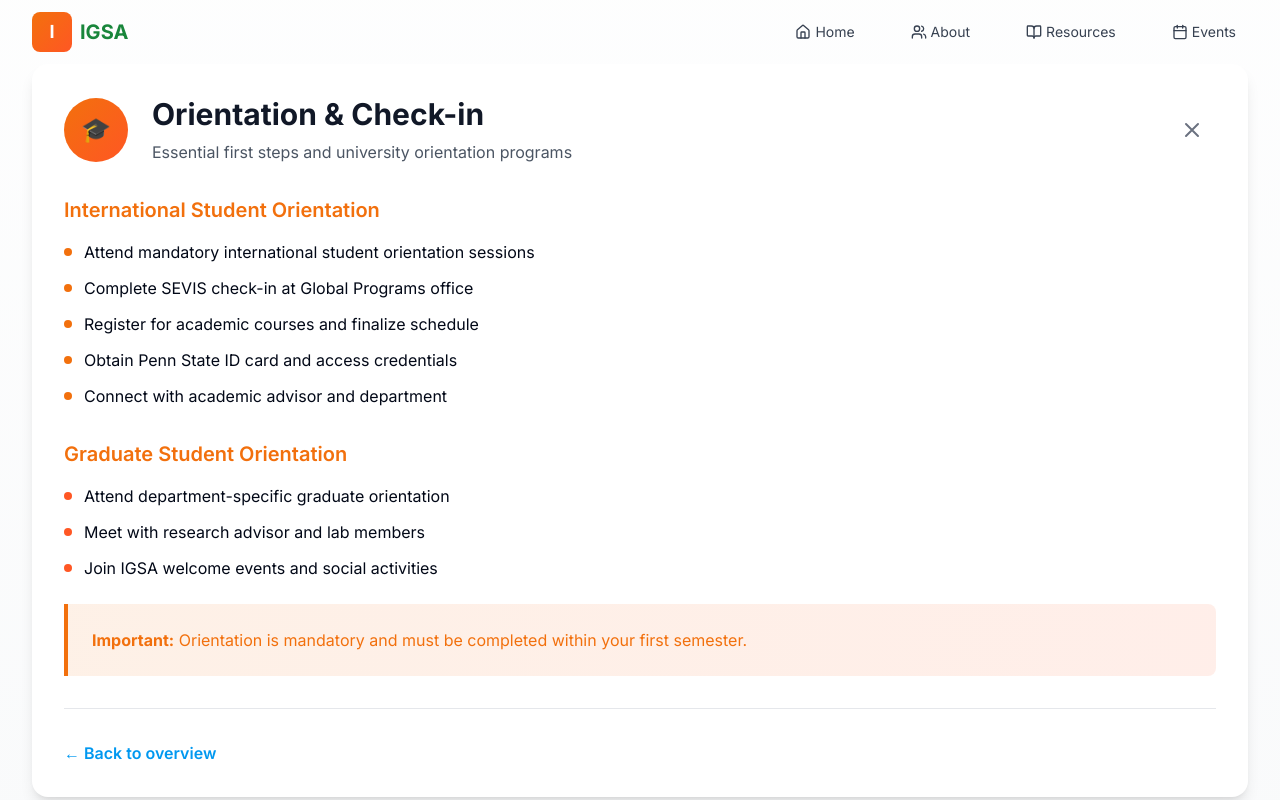
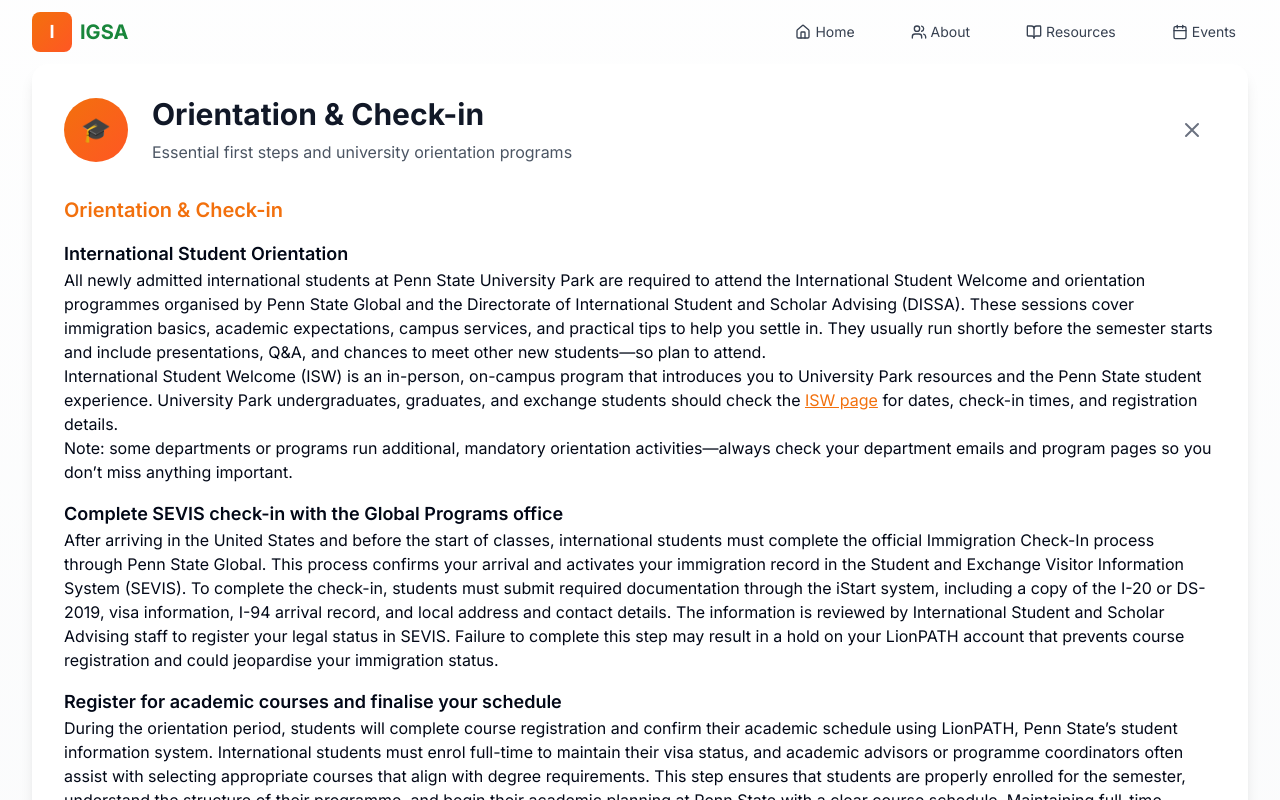
Before and after one commit to psuigsa/psuigsa.github.io, a React (Vite) app: page /resources/post-arrival in a window 1280 px wide. Both pictures are taken after a click on the element 328 px from the left and 524 px from the top of the page. Shown: the part 320-1120 px from the top of the page. Built offline with nearby package versions, Linux system fonts and the light colour scheme.

Commit message:
info add

```diff
--- a/client/pages/LivingInStateCollege.tsx
+++ b/client/pages/LivingInStateCollege.tsx
@@ -68,7 +68,7 @@ export default function LivingInStateCollege() {
           <div className="prose max-w-none">
             <h4 className="text-xl font-semibold mb-4 text-igsa-saffron">Public Transportation</h4>
             <p>
-              Getting around State College is straightforward. The Blue Loop, White Loop, and Red Link are CATA-operated Campus and Downtown Circulator Routes that primarily circulate within the university and nearby downtown; when traveling within university property these routes are free to ride. In addition to those circulators, CATA runs Community and Express Routes that connect residential neighborhoods and popular apartment complexes with the center of campus. These Community and Express services typically run frequently (about every 15 minutes) and charge approximately $2.50 per ride, although some apartment communities include a bus pass for residents. For a full schedule and information about both university and CATA services, check <a className="text-igsa-saffron underline" href="https://transportation.psu.edu/buses-and-shuttles" target="_blank" rel="noopener noreferrer">transportation.psu.edu</a>.
+              Getting around State College is straightforward. The Blue Loop, White Loop, and Red Link are CATA-operated Campus and Downtown Circulator Routes that primarily circulate within the university and nearby downtown; when traveling within university property these routes are free to ride. In addition to those circulators, CATA runs Community and Express Routes that connect residential neighborhoods and popular apartment complexes with the center of campus. These Community and Express services typically run frequently (about every 15 minutes) and charge approximately $2.50 per ride, although some apartment communities include a bus pass for residents. If your apartment does not include a bus pass, you can apply for a Ridepass through the <a className="text-igsa-saffron underline" href="https://transportation.psu.edu/ridepass" target="_blank" rel="noopener noreferrer">university</a>. For a full schedule and information about both university and CATA services, check <a className="text-igsa-saffron underline" href="https://transportation.psu.edu/buses-and-shuttles" target="_blank" rel="noopener noreferrer">transportation.psu.edu</a>.
             </p>
 
             <p>
@@ -179,69 +179,38 @@ export default function LivingInStateCollege() {
       case 'recreation':
         return (
           <div className="prose max-w-none">
-            <h4 className="text-xl font-semibold mb-4 text-igsa-green">Outdoor Activities</h4>
-            <ul className="list-none space-y-3">
-              <li className="flex items-start">
-                <div className="w-2 h-2 bg-igsa-green rounded-full mt-2 mr-3 flex-shrink-0"></div>
-                <span><strong>Parks:</strong> Millbrook Marsh, Shaver's Creek, Tussey Mountain</span>
-              </li>
-              <li className="flex items-start">
-                <div className="w-2 h-2 bg-igsa-green rounded-full mt-2 mr-3 flex-shrink-0"></div>
-                <span><strong>Hiking:</strong> Mount Nittany, Penn's Cave area trails</span>
-              </li>
-              <li className="flex items-start">
-                <div className="w-2 h-2 bg-igsa-green rounded-full mt-2 mr-3 flex-shrink-0"></div>
-                <span><strong>Winter Sports:</strong> Tussey Mountain skiing, ice skating</span>
-              </li>
-              <li className="flex items-start">
-                <div className="w-2 h-2 bg-igsa-green rounded-full mt-2 mr-3 flex-shrink-0"></div>
-                <span><strong>Water Activities:</strong> Whipple Dam, fishing spots</span>
-              </li>
+            <h4 className="text-xl font-semibold mb-4 text-igsa-green">Recreation & Entertainment</h4>
+            <p>
+              Life at Penn State is about more than just classes—there’s a whole world of recreation and entertainment waiting for you! Whether you’re looking to stay active, unwind, or connect with friends, campus and the State College area have something for everyone.
+            </p>
+            <h5 className="text-lg font-semibold mt-6">Campus Recreation Facilities</h5>
+            <ul className="list-disc pl-6 space-y-2">
+              <li><strong>IM Building:</strong> The heart of campus fitness, offering basketball, volleyball, a climbing wall, and a huge range of cardio and strength equipment. It’s a vibrant place to work out or just hang out with friends. <a className="text-igsa-green underline" href="https://studentaffairs.psu.edu/health-wellbeing/recreation/facilities" target="_blank" rel="noopener noreferrer">Learn more</a>.</li>
+              <li><strong>White Building:</strong> Perfect for group fitness classes, martial arts, or a quick workout between classes. You’ll also find wellness resources for mind-body balance here.</li>
+              <li><strong>McCoy Natatorium:</strong> Dive in for lap swimming, open rec swims, or just to cool off. There are also diving boards and lessons for all levels.</li>
+              <li><strong>Hepper Fitness Center:</strong> A quieter spot for focused workouts, right next to Rec Hall.</li>
+              <li><strong>Outdoor Fields & Tennis Center:</strong> Enjoy soccer, ultimate frisbee, tennis, and more on Penn State’s many outdoor fields and courts.</li>
+              <li><strong>Stone Valley Recreation Area:</strong> Just a short drive from campus, this area offers hiking, biking, boating, and beautiful scenery for a weekend adventure.</li>
             </ul>
-
-            <h4 className="text-xl font-semibold mb-4 mt-8 text-igsa-green">Campus Recreation</h4>
-            <ul className="list-none space-y-3">
-              <li className="flex items-start">
-                <div className="w-2 h-2 bg-igsa-blue rounded-full mt-2 mr-3 flex-shrink-0"></div>
-                <span><strong>IM Building:</strong> Gym, pool, basketball, racquetball</span>
-              </li>
-              <li className="flex items-start">
-                <div className="w-2 h-2 bg-igsa-blue rounded-full mt-2 mr-3 flex-shrink-0"></div>
-                <span><strong>White Building:</strong> Rock climbing, fitness classes</span>
-              </li>
-              <li className="flex items-start">
-                <div className="w-2 h-2 bg-igsa-blue rounded-full mt-2 mr-3 flex-shrink-0"></div>
-                <span><strong>Intramural Sports:</strong> Join teams or leagues</span>
-              </li>
-              <li className="flex items-start">
-                <div className="w-2 h-2 bg-igsa-blue rounded-full mt-2 mr-3 flex-shrink-0"></div>
-                <span><strong>Group Fitness:</strong> Yoga, spin, Zumba classes</span>
-              </li>
+            <p className="mt-4">
+              Don’t forget: You can rent sports equipment, reserve spaces for group activities, and even join intramural leagues or group fitness classes. Download the Penn State CRec app to check facility hours and register for programs on the go.
+            </p>
+            <h5 className="text-lg font-semibold mt-6">Staying Healthy & Well</h5>
+            <p>
+              Your well-being matters! Penn State offers a wide range of resources to help you stay healthy, both physically and mentally. University Health Services (UHS) provides medical care, advice, and a secure portal (<a className="text-igsa-green underline" href="https://studentaffairs.psu.edu/health-wellbeing/medical-services/myuhs" target="_blank" rel="noopener noreferrer">myUHS</a>) for appointments and health info. If you ever feel overwhelmed, <a className="text-igsa-green underline" href="https://studentaffairs.psu.edu/counseling" target="_blank" rel="noopener noreferrer">Counseling and Psychological Services (CAPS)</a> is here for confidential support.
+            </p>
+            <p>
+              Adjusting to a new place can be challenging, but you’re not alone. Explore campus, join student organizations, and don’t hesitate to reach out for help. For more tips and resources, check out <a className="text-igsa-green underline" href="https://global.psu.edu/page/health-and-wellness" target="_blank" rel="noopener noreferrer">Penn State Global’s Health & Wellness page</a>.
+            </p>
+            <h5 className="text-lg font-semibold mt-6">Entertainment & Nightlife</h5>
+            <ul className="list-disc pl-6 space-y-2">
+              <li><strong>Theatre & Music:</strong> Catch a show at the State Theatre or Pavilion Theatre, or enjoy live music at local venues like <a className="text-igsa-green underline" href="https://bjc.psu.edu/" target="_blank" rel="noopener noreferrer">BJC</a> and Webster’s Bookstore Cafe.</li>
+              <li><strong>Nightlife:</strong> Explore local bars, pubs, and late-night eateries with friends.</li>
+              <li><strong>Festivals:</strong> Don’t miss the Arts Festival, First Night, and other community celebrations throughout the year.</li>
             </ul>
-
-            <h4 className="text-xl font-semibold mb-4 mt-8 text-igsa-green">Entertainment & Nightlife</h4>
-            <ul className="list-none space-y-3">
-              <li className="flex items-start">
-                <div className="w-2 h-2 bg-igsa-green rounded-full mt-2 mr-3 flex-shrink-0"></div>
-                <span><strong>Theatre:</strong> State Theatre, Pavilion Theatre</span>
-              </li>
-              <li className="flex items-start">
-                <div className="w-2 h-2 bg-igsa-green rounded-full mt-2 mr-3 flex-shrink-0"></div>
-                <span><strong>Music Venues:</strong> BJC, Webster's Bookstore Cafe</span>
-              </li>
-              <li className="flex items-start">
-                <div className="w-2 h-2 bg-igsa-green rounded-full mt-2 mr-3 flex-shrink-0"></div>
-                <span><strong>Bars & Pubs:</strong> Local Whiskey, The Gaff, Champs</span>
-              </li>
-              <li className="flex items-start">
-                <div className="w-2 h-2 bg-igsa-green rounded-full mt-2 mr-3 flex-shrink-0"></div>
-                <span><strong>Festivals:</strong> Arts Festival, First Night celebrations</span>
-              </li>
-            </ul>
-
             <div className="bg-gradient-to-r from-igsa-green/10 to-green-100 border-l-4 border-igsa-green p-6 rounded-r-lg mt-6">
               <p className="text-igsa-green font-medium">
-                <strong>Social Tip:</strong> Join IGSA events and sports clubs to meet people and explore the area together!
+                <strong>Social Tip:</strong> The best way to feel at home is to get involved—join IGSA events, try a new activity, or just say hello to someone new. There’s a place for everyone at IGSA!
               </p>
             </div>
           </div>
--- a/client/pages/PostArrival.tsx
+++ b/client/pages/PostArrival.tsx
@@ -66,51 +66,33 @@ export default function PostArrival() {
       case 'orientation':
         return (
           <div className="prose max-w-none">
-            <h4 className="text-xl font-semibold mb-4 text-igsa-saffron">International Student Orientation</h4>
-            <ul className="list-none space-y-3">
-              <li className="flex items-start">
-                <div className="w-2 h-2 bg-igsa-saffron rounded-full mt-2 mr-3 flex-shrink-0"></div>
-                <span>Attend mandatory international student orientation sessions</span>
-              </li>
-              <li className="flex items-start">
-                <div className="w-2 h-2 bg-igsa-saffron rounded-full mt-2 mr-3 flex-shrink-0"></div>
-                <span>Complete SEVIS check-in at Global Programs office</span>
-              </li>
-              <li className="flex items-start">
-                <div className="w-2 h-2 bg-igsa-saffron rounded-full mt-2 mr-3 flex-shrink-0"></div>
-                <span>Register for academic courses and finalize schedule</span>
-              </li>
-              <li className="flex items-start">
-                <div className="w-2 h-2 bg-igsa-saffron rounded-full mt-2 mr-3 flex-shrink-0"></div>
-                <span>Obtain Penn State ID card and access credentials</span>
-              </li>
-              <li className="flex items-start">
-                <div className="w-2 h-2 bg-igsa-saffron rounded-full mt-2 mr-3 flex-shrink-0"></div>
-                <span>Connect with academic advisor and department</span>
-              </li>
-            </ul>
-
-            <h4 className="text-xl font-semibold mb-4 mt-8 text-igsa-saffron">Graduate Student Orientation</h4>
-            <ul className="list-none space-y-3">
-              <li className="flex items-start">
-                <div className="w-2 h-2 bg-igsa-orange rounded-full mt-2 mr-3 flex-shrink-0"></div>
-                <span>Attend department-specific graduate orientation</span>
-              </li>
-              <li className="flex items-start">
-                <div className="w-2 h-2 bg-igsa-orange rounded-full mt-2 mr-3 flex-shrink-0"></div>
-                <span>Meet with research advisor and lab members</span>
-              </li>
-              <li className="flex items-start">
-                <div className="w-2 h-2 bg-igsa-orange rounded-full mt-2 mr-3 flex-shrink-0"></div>
-                <span>Join IGSA welcome events and social activities</span>
-              </li>
-            </ul>
-
-            <div className="bg-gradient-to-r from-igsa-saffron/10 to-igsa-orange/10 border-l-4 border-igsa-saffron p-6 rounded-r-lg mt-6">
-              <p className="text-igsa-saffron font-medium">
-                <strong>Important:</strong> Orientation is mandatory and must be completed within your first semester.
-              </p>
-            </div>
+            <h4 className="text-xl font-semibold mb-4 text-igsa-saffron">Orientation &amp; Check-in</h4>
+            <h5 className="text-lg font-semibold mt-4">International Student Orientation</h5>
+            <p>
+              All newly admitted international students at Penn State University Park are required to attend the International Student Welcome and orientation programmes organised by Penn State Global and the Directorate of International Student and Scholar Advising (DISSA). These sessions cover immigration basics, academic expectations, campus services, and practical tips to help you settle in. They usually run shortly before the semester starts and include presentations, Q&amp;A, and chances to meet other new students—so plan to attend.
+            </p>
+            <p>
+              International Student Welcome (ISW) is an in-person, on-campus program that introduces you to University Park resources and the Penn State student experience. University Park undergraduates, graduates, and exchange students should check the <a className="underline text-igsa-saffron" href="https://global.psu.edu/isw" target="_blank" rel="noopener noreferrer">ISW page</a> for dates, check-in times, and registration details.
+            </p>
+            <p>
+              Note: some departments or programs run additional, mandatory orientation activities—always check your department emails and program pages so you don’t miss anything important.
+            </p>
+            <h5 className="text-lg font-semibold mt-4">Complete SEVIS check-in with the Global Programs office</h5>
+            <p>
+              After arriving in the United States and before the start of classes, international students must complete the official Immigration Check-In process through Penn State Global. This process confirms your arrival and activates your immigration record in the Student and Exchange Visitor Information System (SEVIS). To complete the check-in, students must submit required documentation through the iStart system, including a copy of the I-20 or DS-2019, visa information, I-94 arrival record, and local address and contact details. The information is reviewed by International Student and Scholar Advising staff to register your legal status in SEVIS. Failure to complete this step may result in a hold on your LionPATH account that prevents course registration and could jeopardise your immigration status.
+            </p>
+            <h5 className="text-lg font-semibold mt-4">Register for academic courses and finalise your schedule</h5>
+            <p>
+              During the orientation period, students will complete course registration and confirm their academic schedule using LionPATH, Penn State’s student information system. International students must enrol full-time to maintain their visa status, and academic advisors or programme coordinators often assist with selecting appropriate courses that align with degree requirements. This step ensures that students are properly enrolled for the semester, understand the structure of their programme, and begin their academic planning at Penn State with a clear course schedule. Maintaining full-time enrolment is an important requirement for students in F-1 or J-1 visa status.
+            </p>
+            <h5 className="text-lg font-semibold mt-4">Obtain your Penn State ID</h5>
+            <p>
+              New students will need to obtain their official Penn State ID card. The ID card is used across campus for building access, library services, dining, and many student services. To receive a card, your student record must show that you are enrolled in at least one class in LionPATH and that you have accepted the Student Financial Responsibility Agreement — without an active student record the ID office cannot issue the card. Policy <a className="underline text-igsa-saffron" href="https://policy.psu.edu/policies/ad24" target="_blank" rel="noopener noreferrer">AD24</a>.
+            </p>
+            <h5 className="text-lg font-semibold mt-4">Connect with your academic advisor and department</h5>
+            <p>
+              Meeting with your academic advisor and department is an important step in beginning your graduate programme. Advisors help students understand programme requirements, academic policies, and long-term degree planning. These meetings may also introduce students to research expectations, departmental resources, and faculty members within their field of study. Establishing early communication with your department helps ensure that you have the guidance and academic support needed to successfully navigate your programme at Penn State.
+            </p>
           </div>
         );
 
--- a/client/pages/PreArrival.tsx
+++ b/client/pages/PreArrival.tsx
@@ -269,71 +269,60 @@ export default function PreArrival() {
       case 'documents':
         return (
           <div className="prose max-w-none">
-            <h4 className="text-xl font-semibold mb-4 text-igsa-green">Documents to Carry</h4>
-            <ul className="list-none space-y-3">
-              <li className="flex items-start">
-                <div className="w-2 h-2 bg-igsa-green rounded-full mt-2 mr-3 flex-shrink-0"></div>
-                <span>Passport with valid F-1 visa</span>
-              </li>
-              <li className="flex items-start">
-                <div className="w-2 h-2 bg-igsa-green rounded-full mt-2 mr-3 flex-shrink-0"></div>
-                <span>Form I-20 (original, signed)</span>
-              </li>
-              <li className="flex items-start">
-                <div className="w-2 h-2 bg-igsa-green rounded-full mt-2 mr-3 flex-shrink-0"></div>
-                <span>SEVIS fee payment receipt</span>
-              </li>
-              <li className="flex items-start">
-                <div className="w-2 h-2 bg-igsa-green rounded-full mt-2 mr-3 flex-shrink-0"></div>
-                <span>Academic transcripts and degree certificates</span>
-              </li>
-              <li className="flex items-start">
-                <div className="w-2 h-2 bg-igsa-green rounded-full mt-2 mr-3 flex-shrink-0"></div>
-                <span>Standardized test scores (GRE, TOEFL, IELTS)</span>
-              </li>
-              <li className="flex items-start">
-                <div className="w-2 h-2 bg-igsa-green rounded-full mt-2 mr-3 flex-shrink-0"></div>
-                <span>Financial documents and bank statements</span>
-              </li>
-              <li className="flex items-start">
-                <div className="w-2 h-2 bg-igsa-green rounded-full mt-2 mr-3 flex-shrink-0"></div>
-                <span>Medical records and vaccination certificates</span>
-              </li>
-              <li className="flex items-start">
-                <div className="w-2 h-2 bg-igsa-green rounded-full mt-2 mr-3 flex-shrink-0"></div>
-                <span>Prescription medications (with doctor's note)</span>
-              </li>
+            <h4 className="text-xl font-semibold mb-4 text-igsa-green">Documents to Carry for Travel</h4>
+            <p>
+              When you travel to the United States, make sure you have the documents immigration officers need to admit you. Below are the items required for entry, followed by a short list of recommended documents to carry in case Customs or immigration ask to see them.
+            </p>
+
+            <h5 className="text-lg font-semibold mt-6">Required to enter the U.S.</h5>
+            <ul className="list-disc pl-6 space-y-2">
+              <li><strong>Valid I‑20 or DS‑2019</strong> (original, signed by your school)</li>
+              <li><strong>Unexpired F‑1 or J‑1 visa</strong> in your passport</li>
+              <li><strong>Passport</strong> valid for at least six months from your date of entry</li>
             </ul>
 
-            <h4 className="text-xl font-semibold mb-4 mt-8 text-igsa-green">Documents for Later Use</h4>
-            <ul className="list-none space-y-3">
-              <li className="flex items-start">
-                <div className="w-2 h-2 bg-igsa-blue rounded-full mt-2 mr-3 flex-shrink-0"></div>
-                <span>Birth certificate</span>
-              </li>
-              <li className="flex items-start">
-                <div className="w-2 h-2 bg-igsa-blue rounded-full mt-2 mr-3 flex-shrink-0"></div>
-                <span>Marriage certificate (if applicable)</span>
-              </li>
-              <li className="flex items-start">
-                <div className="w-2 h-2 bg-igsa-blue rounded-full mt-2 mr-3 flex-shrink-0"></div>
-                <span>Driver's license from home country</span>
-              </li>
-              <li className="flex items-start">
-                <div className="w-2 h-2 bg-igsa-blue rounded-full mt-2 mr-3 flex-shrink-0"></div>
-                <span>International driving permit</span>
-              </li>
-              <li className="flex items-start">
-                <div className="w-2 h-2 bg-igsa-blue rounded-full mt-2 mr-3 flex-shrink-0"></div>
-                <span>Insurance documents</span>
-              </li>
+            <h5 className="text-lg font-semibold mt-6">Recommended (carry, but only show if asked)</h5>
+            <ul className="list-disc pl-6 space-y-2">
+              <li>I‑901 SEVIS fee payment receipt</li>
+              <li>Your official admission letter from Penn State</li>
+              <li>Financial documents and bank statements (copies)</li>
+              <li>Any supporting documents for dependents (if applicable)</li>
             </ul>
+
+            <p className="mt-4">
+              Note: Citizens of Canada and Bermuda are visa‑exempt for entry but should still carry evidence of SEVIS fee payment (I‑901 receipt) and contact ISSA for details specific to their case.
+            </p>
 
             <div className="bg-gradient-to-r from-red-50 to-red-100 border-l-4 border-red-400 p-6 rounded-r-lg mt-6">
               <p className="text-red-700 font-medium">
-                <strong>Important:</strong> Keep copies of all important documents in both physical and digital formats. Store originals safely.
+                <strong>Important:</strong> Keep both physical copies and scanned digital backups of all documents. Keep originals in your carry‑on and store backups in a secure cloud folder.
               </p>
             </div>
+
+            <h4 className="text-xl font-semibold mb-4 mt-8 text-igsa-green">Other Supporting Documents</h4>
+            <p>
+              In addition to the travel documents above, you should bring supporting records that you may need after arrival for health compliance, administration, or personal reference.
+            </p>
+
+            <h5 className="text-lg font-semibold mt-6">Vaccination Certificates</h5>
+            <p>
+              Penn State require proof of following immunisations for all students:
+            </p>
+            <ul className="list-disc pl-6 space-y-2">
+              <li><strong>MMR (Measles, Mumps, Rubella):</strong> Most schools require proof of two doses.</li>
+              <li><strong>COVID‑19 vaccination record</strong> </li>
+            </ul>
+            <p className="mt-3">
+              If you’re missing required MMR documentation, University Health Services (UHS) can typically provide the vaccine after you arrive; this is covered under the university student health insurance plan or handled through UHS billing.
+            </p>
+
+            <h5 className="text-lg font-semibold mt-6">Health Insurance Documentation</h5>
+            <p>
+              International students must maintain valid health insurance while enrolled. Carry proof of active coverage or documentation showing you are enrolled in the university’s student health insurance, or a waiver approval if you have alternate coverage that meets Penn State’s requirements.
+            </p>
+            <p>
+              Student health insurance charges are typically posted to your Bursar account. For J‑1 exchange visitors, the U.S. Department of State also requires minimum insurance coverage—failure to maintain required coverage may affect your exchange status.
+            </p>
           </div>
         );
 
```
